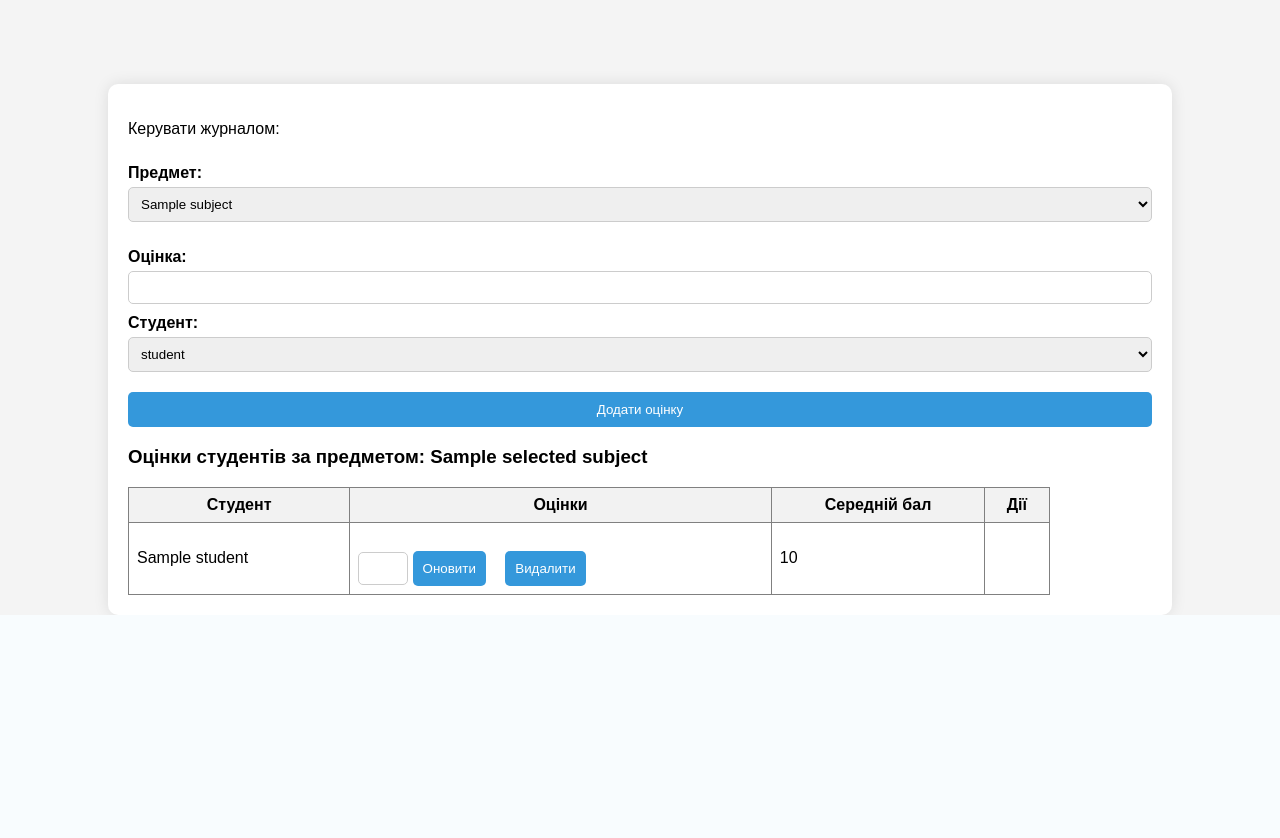
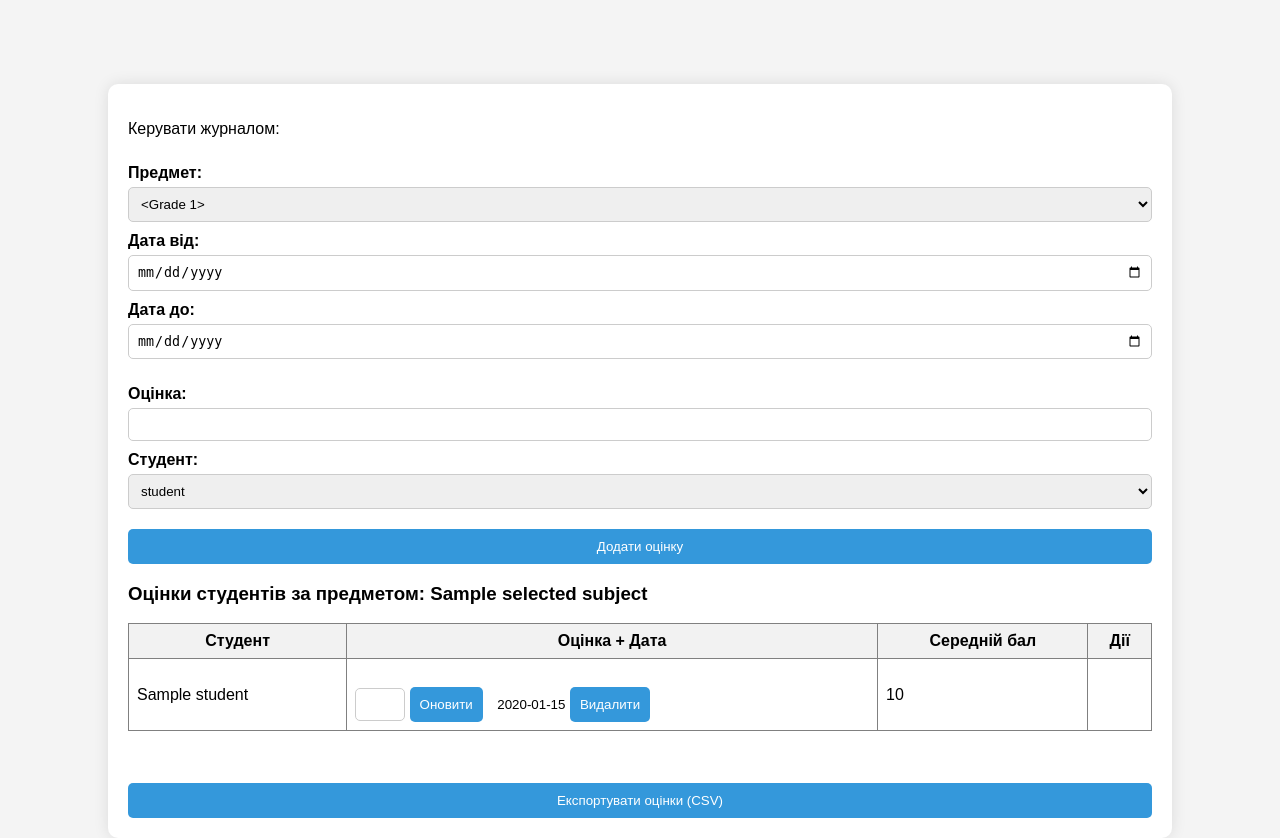
Before and after one commit to Z1napp/Web-2024, a Flask app: template 2025 students_journal/templates/dashboard_teacher.html in a window 1280 px wide. Shown: the part 206-1044 px from the top of the page. Before the commit the page ends 821 px from the top, so only its background shows below. Run offline with Flask 3, Linux system fonts and the light colour scheme; the template is opened without the code that fills it: values that come from a table or form of the project are taken from there, most other values are stand-ins (such as "Sample title", 1, 10 or a date in 2020).

Commit message:
Added the export functionnality

```diff
--- a/2025 students_journal/app.py
+++ b/2025 students_journal/app.py
@@ -2,6 +2,13 @@ from flask import Flask, render_template, redirect, url_for, request, flash
 from flask_sqlalchemy import SQLAlchemy
 from flask_login import LoginManager, login_user, login_required, logout_user, UserMixin, current_user
 from werkzeug.security import generate_password_hash, check_password_hash
+from datetime import datetime
+from io import StringIO
+import csv
+from flask import Response
+from flask import request, make_response
+
+# from .models import Grade, User
 
 app = Flask(__name__)
 app.config['SECRET_KEY'] = 'your_secret_key'
@@ -20,18 +27,14 @@ class User(UserMixin, db.Model):
 
 
 # --- Модель оцінок ---
+
 class Grade(db.Model):
     id = db.Column(db.Integer, primary_key=True)
-    subject = db.Column(db.String(100), nullable=False)
-    grade = db.Column(db.String(2), nullable=False)
-
-    student_id = db.Column(db.Integer, db.ForeignKey('user.id'), nullable=False)
-    student = db.relationship('User', foreign_keys=[student_id], backref='grades')
-
-    teacher_id = db.Column(db.Integer, db.ForeignKey('user.id'), nullable=False)
-    teacher = db.relationship('User', foreign_keys=[teacher_id])
-
-
+    subject = db.Column(db.String(100))
+    grade = db.Column(db.Integer)
+    student_id = db.Column(db.Integer, db.ForeignKey('user.id'))
+    teacher_id = db.Column(db.Integer, db.ForeignKey('user.id'))
+    date = db.Column(db.DateTime, default=datetime.utcnow)  # нове поле з датою
 
 
 @login_manager.user_loader
@@ -84,61 +87,58 @@ def dashboard():
 
     # Для викладача
     elif current_user.role == 'teacher':
-        selected_subject = request.args.get('subject')
+        selected_subject = request.args.get('subject') or request.form.get('subject')
+        start_date_str = request.args.get('start_date')
+        end_date_str = request.args.get('end_date')
+
+        # Дати як datetime
+        start_date = datetime.strptime(start_date_str, '%Y-%m-%d') if start_date_str else None
+        end_date = datetime.strptime(end_date_str, '%Y-%m-%d') if end_date_str else None
+
+        students = User.query.filter_by(role='student').all()
+        # subjects = Grade.query.with_entities(Grade.subject).distinct().all()
+        # subjects = [s.subject for s in subjects]
+
+        # Додавання оцінки
+        if request.method == 'POST' and 'add_grade' in request.form:
+            grade = int(request.form['grade'])
+            student_id = int(request.form['student_id'])
+            new_grade = Grade(
+                subject=selected_subject,
+                grade=grade,
+                student_id=student_id,
+                teacher_id=current_user.id,
+                date=datetime.utcnow()
+            )
+            db.session.add(new_grade)
+            db.session.commit()
+            return redirect(url_for('dashboard', subject=selected_subject, start_date=start_date_str, end_date=end_date_str))
+
         students_grades = {}
         average_per_student = {}
-        overall_average = None
-
-        if request.method == 'POST':
-            if 'add_grade' in request.form:
-                subject = request.form['subject']
-                grade_value = request.form['grade']
-                student_id = request.form['student_id']
-
-                new_grade = Grade(subject=subject,
-                                  grade=grade_value,
-                                  student_id=student_id,
-                                  teacher_id=current_user.id)
-                db.session.add(new_grade)
-                db.session.commit()
-
-                # Редірект на ту ж сторінку з параметром subject
-                return redirect(url_for('dashboard', subject=subject))
-
-            elif 'delete_grade' in request.form:
-                grade_id = request.form['grade_id']
-                grade_to_delete = Grade.query.get(grade_id)
-                if grade_to_delete:
-                    subject = grade_to_delete.subject
-                    db.session.delete(grade_to_delete)
-                    db.session.commit()
-                    return redirect(url_for('dashboard', subject=subject))
 
         if selected_subject:
             for student in students:
-                grades = Grade.query.filter_by(student_id=student.id, subject=selected_subject).all()
+                query = Grade.query.filter_by(student_id=student.id, subject=selected_subject)
+                if start_date:
+                    query = query.filter(Grade.date >= start_date)
+                if end_date:
+                    query = query.filter(Grade.date <= end_date)
+                grades = query.all()
+
                 if grades:
-                    grades_values = [int(g.grade) for g in grades]
                     students_grades[student.login] = grades
-                    average_per_student[student.login] = round(sum(grades_values) / len(grades_values), 2)
-                else:
-                    students_grades[student.login] = []
-                    average_per_student[student.login] = None
-
-            all_grades = db.session.query(Grade.grade).filter_by(subject=selected_subject).all()
-            if all_grades:
-                all_grades_values = [int(g[0]) for g in all_grades]
-                overall_average = round(sum(all_grades_values) / len(all_grades_values), 2)
+                    average = round(sum([g.grade for g in grades]) / len(grades), 2)
+                    average_per_student[student.login] = average
 
         return render_template('dashboard_teacher.html',
-                               name=current_user.login,
-                               role=current_user.role,
                                students=students,
                                subjects=subjects,
                                selected_subject=selected_subject,
                                students_grades=students_grades,
                                average_per_student=average_per_student,
-                               overall_average=overall_average)
+                               start_date=start_date_str,
+                               end_date=end_date_str)
 
     # Для адміністратора
     elif current_user.role == 'admin':
@@ -197,6 +197,53 @@ def delete_grade(grade_id):
     db.session.commit()
     flash('Оцінку видалено', 'success')
     return redirect(url_for('dashboard', subject=subject))
+
+@app.route('/export_grades')
+def export_grades():
+    subject = request.args.get('subject')
+    start_date_raw = request.args.get('start_date')
+    end_date_raw = request.args.get('end_date')
+
+    start_date = None if not start_date_raw or start_date_raw == "None" else datetime.strptime(start_date_raw, "%Y-%m-%d")
+    end_date = None if not end_date_raw or end_date_raw == "None" else datetime.strptime(end_date_raw, "%Y-%m-%d")
+
+    # Фільтруємо оцінки
+    query = Grade.query
+    if subject:
+        query = query.filter_by(subject=subject)
+    if start_date:
+        query = query.filter(Grade.date >= start_date)
+    if end_date:
+        query = query.filter(Grade.date <= end_date)
+
+    grades = query.all()
+
+    # Генеруємо CSV
+    si = StringIO()
+    cw = csv.writer(si)
+    # Заголовок
+    cw.writerow(['ID', 'Subject', 'Grade', 'Student', 'Teacher', 'Date'])
+
+    for g in grades:
+        student = User.query.get(g.student_id)
+        teacher = User.query.get(g.teacher_id)
+        cw.writerow([
+            g.id,
+            g.subject,
+            g.grade,
+            student.login if student else 'Unknown',
+            teacher.login if teacher else 'Unknown',
+            g.date.strftime('%Y-%m-%d')
+        ])
+
+    output = si.getvalue()
+    si.close()
+
+    response = make_response(output)
+    response.headers["Content-Disposition"] = "attachment; filename=grades.csv"
+    response.headers["Content-type"] = "text/csv"
+    return response
+
 
 
 # --- Додати студента ---
--- a/2025 students_journal/templates/dashboard_teacher.html
+++ b/2025 students_journal/templates/dashboard_teacher.html
@@ -3,19 +3,25 @@
 {% block content %}
   <p>Керувати журналом:</p>
 
-  <!-- Вибір предмета через GET -->
-  <form method="GET" action="{{ url_for('dashboard') }}">
+  <!-- Вибір предмета + фільтр за датою -->
+  <form method="GET" action="{{ url_for('dashboard') }}" id="filterForm">
     <label for="subject">Предмет:</label>
-    <select name="subject" id="subject" required onchange="this.form.submit()">
+    <select name="subject" id="subject" required onchange="document.getElementById('filterForm').submit()">
       <option value="" disabled {% if not selected_subject %}selected{% endif %}>Оберіть предмет</option>
       {% for subject in subjects %}
         <option value="{{ subject }}" {% if subject == selected_subject %}selected{% endif %}>{{ subject }}</option>
       {% endfor %}
     </select>
+
+    <label for="start_date">Дата від:</label>
+    <input type="date" id="start_date" name="start_date" value="{{ start_date or '' }}" onchange="document.getElementById('filterForm').submit()">
+
+    <label for="end_date">Дата до:</label>
+    <input type="date" id="end_date" name="end_date" value="{{ end_date or '' }}" onchange="document.getElementById('filterForm').submit()">
   </form>
 
   {% if selected_subject %}
-  <!-- Форма додавання оцінки (POST) -->
+  <!-- Додавання оцінки -->
   <form action="{{ url_for('dashboard') }}" method="POST" style="margin-top: 1em;">
     <input type="hidden" name="subject" value="{{ selected_subject }}">
     <label for="grade">Оцінка:</label>
@@ -31,11 +37,11 @@
 
   {% if students_grades %}
   <h3>Оцінки студентів за предметом: {{ selected_subject }}</h3>
-  <table border="1" cellpadding="8" cellspacing="0" style="border-collapse: collapse; width: 90%; margin-top: 1em;">
+  <table border="1" cellpadding="8" cellspacing="0" style="border-collapse: collapse; width: 100%; margin-top: 1em;">
     <thead>
       <tr style="background-color: #f2f2f2;">
         <th>Студент</th>
-        <th>Оцінки</th>
+        <th>Оцінка + Дата</th>
         <th>Середній бал</th>
         <th>Дії</th>
       </tr>
@@ -50,10 +56,9 @@
                 <input type="number" name="grade" value="{{ grade.grade }}" min="1" max="100" step="1" style="width: 50px;" required>
                 <button type="submit">Оновити</button>
               </form>
+              <small>{{ grade.date.strftime('%Y-%m-%d') }}</small>
 
-              <form action="{{ url_for('delete_grade', grade_id=grade.id) }}" method="POST" style="display:inline-block; margin-left: 5px;">
-                <!-- Додаємо hidden subject для редіректу -->
-                <input type="hidden" name="subject" value="{{ selected_subject }}">
+              <form action="{{ url_for('delete_grade', grade_id=grade.id) }}" method="POST" style="display:inline-block;">
                 <button type="submit" onclick="return confirm('Ви впевнені, що хочете видалити цю оцінку?');">Видалити</button>
               </form>
               <br/>
@@ -66,11 +71,20 @@
               -
             {% endif %}
           </td>
-          <td></td> <!-- Для майбутніх дій -->
+          <td><!-- Місце для додаткових дій --></td>
         </tr>
       {% endfor %}
     </tbody>
   </table>
   {% endif %}
+
+  <!-- Кнопка експорту CSV -->
+  <form action="{{ url_for('export_grades') }}" method="GET" style="margin-top: 2em;">
+    <input type="hidden" name="subject" value="{{ selected_subject }}">
+    <input type="hidden" name="start_date" value="{{ start_date }}">
+    <input type="hidden" name="end_date" value="{{ end_date }}">
+    <button type="submit">Експортувати оцінки (CSV)</button>
+  </form>
+
   {% endif %}
 {% endblock %}
```
Also changed, not shown: 2025 students_journal/instance/db.sqlite3.
